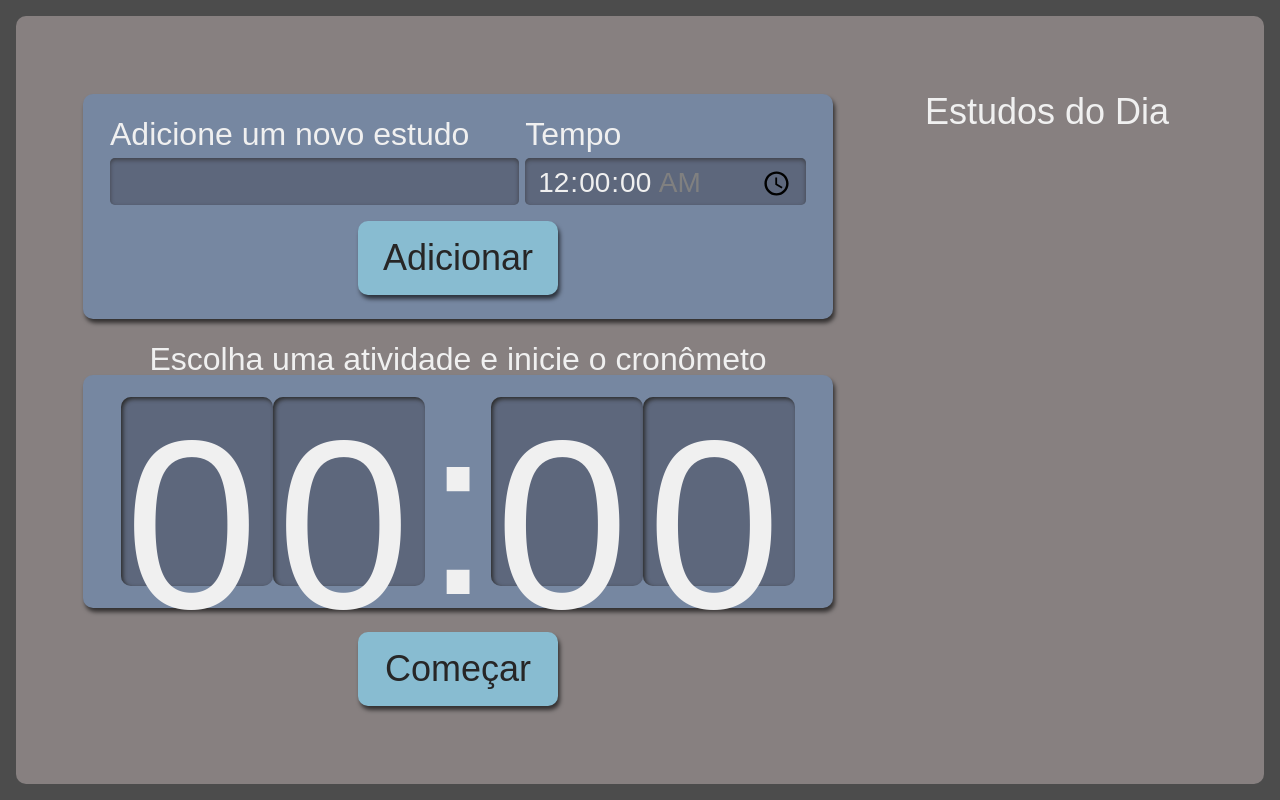
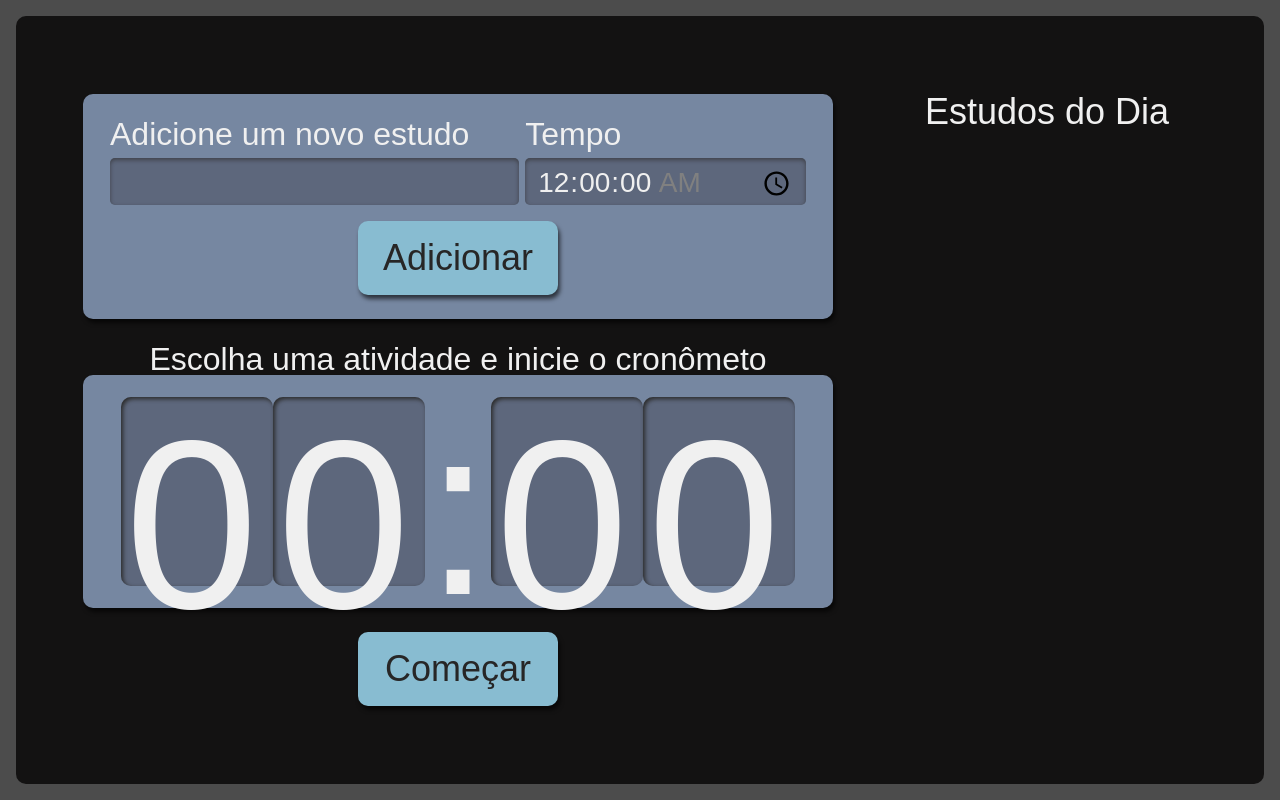
Before and after one commit to JulianaTagami/time-calculator, a React (Create React App) app: page / in a window 1280 px wide. Built offline with nearby package versions, Linux system fonts and the light colour scheme.

Commit message:
Scss pages

```diff
--- a/src/pages/App.module.scss
+++ b/src/pages/App.module.scss
@@ -13,7 +13,7 @@
     padding: 32px;
     box-sizing: border-box;
     border-radius: 10px;
-    background-color: #878080;
+    background-color: #131212;
 
 @media screen and (min-width:1280px)  {
   grid-template-areas:
```
